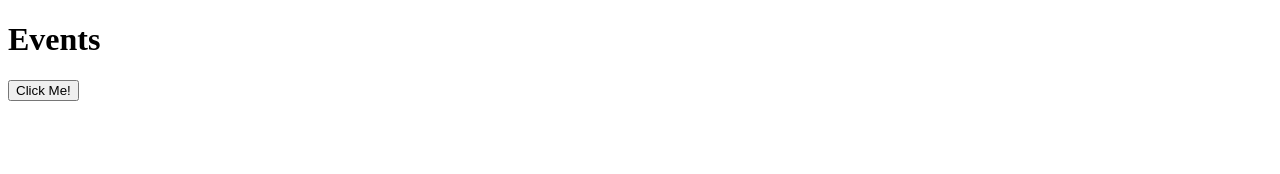
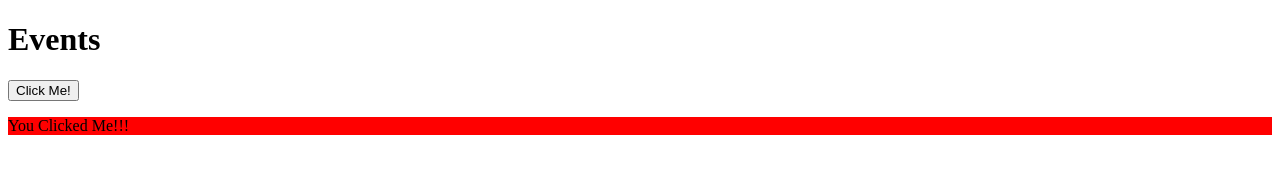
Before and after one commit to Sachin79dev/DOM-events, a plain HTML site: page Clicks/index.html in a window 1280 px wide. Both pictures are taken after a click on the button "Click Me!". Drawn offline with Linux system fonts and the light colour scheme.

Commit message:
Updated file
Updated file with onclick toggle feature.

```diff
--- a/Clicks/index.html
+++ b/Clicks/index.html
@@ -4,9 +4,27 @@
     <meta charset="UTF-8">
     <meta name="viewport" content="width=device-width, initial-scale=1.0">
     <title>Click Event</title>
+
+    <style>
+        p {
+            display: none;
+        }
+        .btn {
+            background: red;
+            display: block;
+        }
+    </style>
 </head>
 <body>
     <h1>Events</h1>
-    <button>Click Me!</button>
+    <button onclick="colorChange()">Click Me!</button>
+    <p id="color">You Clicked Me!!!</p>
+
+    <script>
+        function colorChange() {
+            const clr = document.getElementById("color").classList;
+            clr.toggle("btn");
+        }
+    </script>
 </body>
 </html>
```
